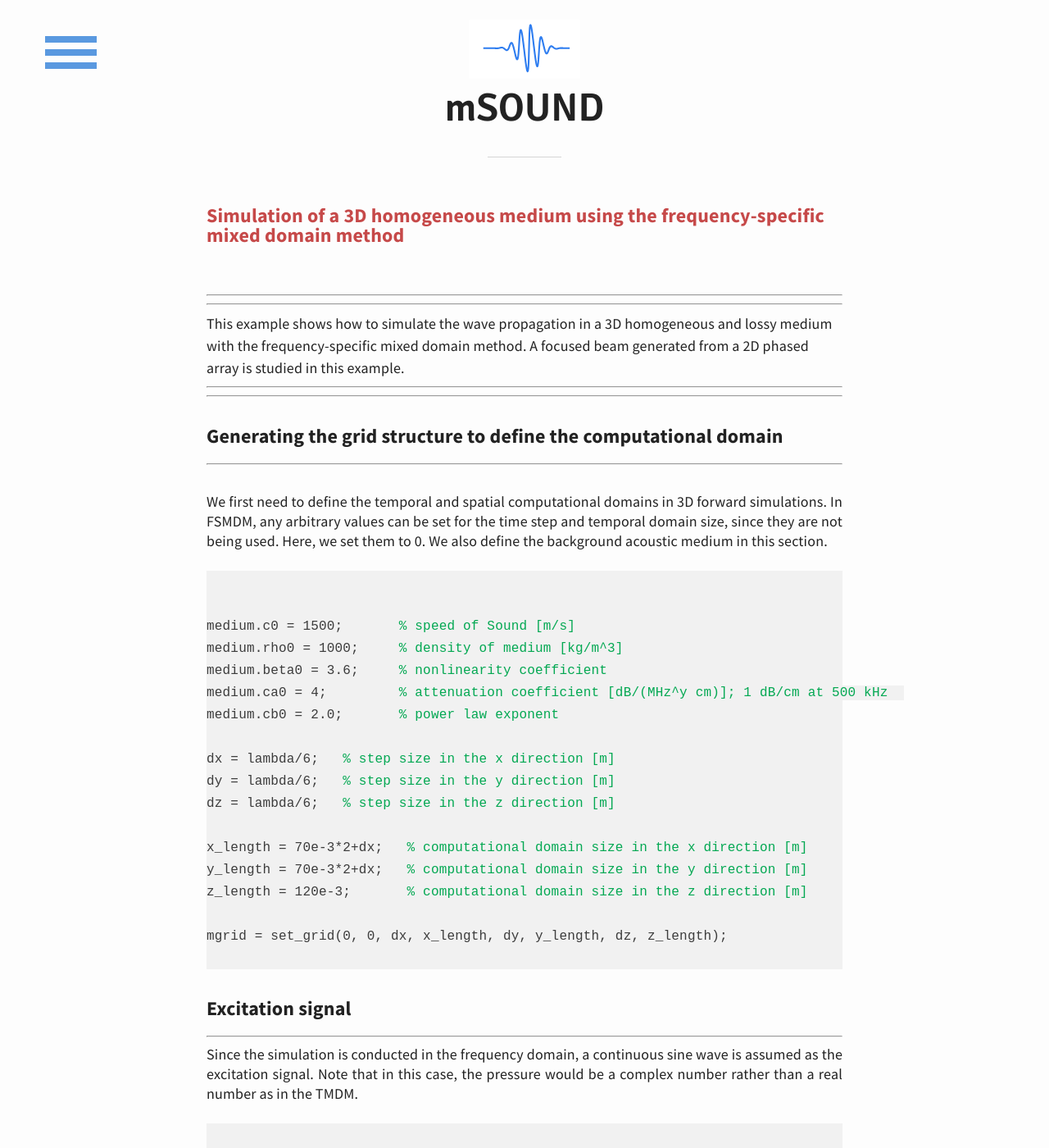
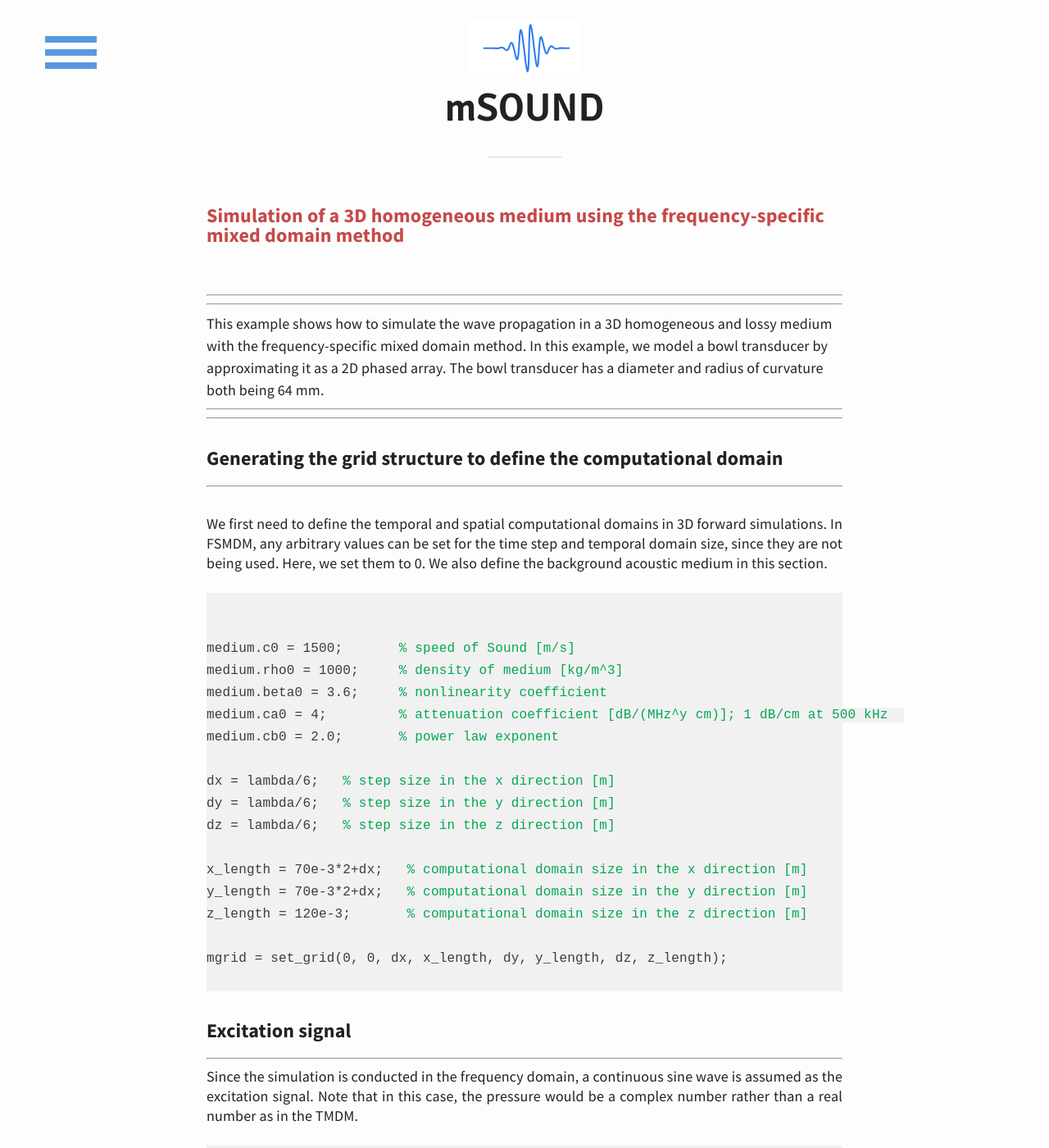
Before and after one commit to m-SOUND/mSOUND, a Jekyll site: the page built from _posts/2019-07-26-FSMDM_3D_homogeneous.html, in a window 1280 px wide and 1400 px high. Shown: the whole window at 82% size. Built offline with Jekyll 4.4.1, drawn with Linux system fonts in a browser that asks for light colours; some of the changed text lies outside the part shown.

Commit message:
Update 2019-07-26-FSMDM_3D_homogeneous.html

```diff
--- a/_posts/2019-07-26-FSMDM_3D_homogeneous.html
+++ b/_posts/2019-07-26-FSMDM_3D_homogeneous.html
@@ -6,7 +6,7 @@
 <hr>
 <hr>
 This example shows how to simulate the wave propagation in a 3D homogeneous and lossy medium with the frequency-specific mixed domain method.
-A focused beam generated from a 2D phased array is studied in this example.
+In this example, we model a bowl transducer by approximating it as a 2D phased array. The bowl transducer has a diameter and radius of curvature both being 64 mm.
 <hr>
 <hr>
 </p>
@@ -55,7 +55,7 @@
  <br>
  <pre>
 <code>
-source_p = p0*exp(1i*omega_c*delay);  <font color="#03a852"> % define the excitation </font>
+source_p = p0*exp(1i*omega_c*delay);  <font color="#03a852"> % apply phase delay to generate the focused beam </font>
 RHO = sqrt(X.^2+Y.^2);
  <font color="#03a852">% apply spatial truncation to construct a circular transducer</font>
 source_p(RHO>TR_radius) = 0;
@@ -109,7 +109,9 @@
  </p>
 
 
-
+The figure below shows the comparison between mSOUND and FOCUS for the fundamental frequency pressure distribution along the axial direction.
+The difference between the two models is mainly due to the different boundary conditions used. Please see for more details.
+<img src="/mSOUND/img/mSOUND_FOCUS_bowl_comparison.jpg" alt="comparison between mSOUND and FOCUS">
 
 <h6>Other examples</h6>
 <hr>
```
